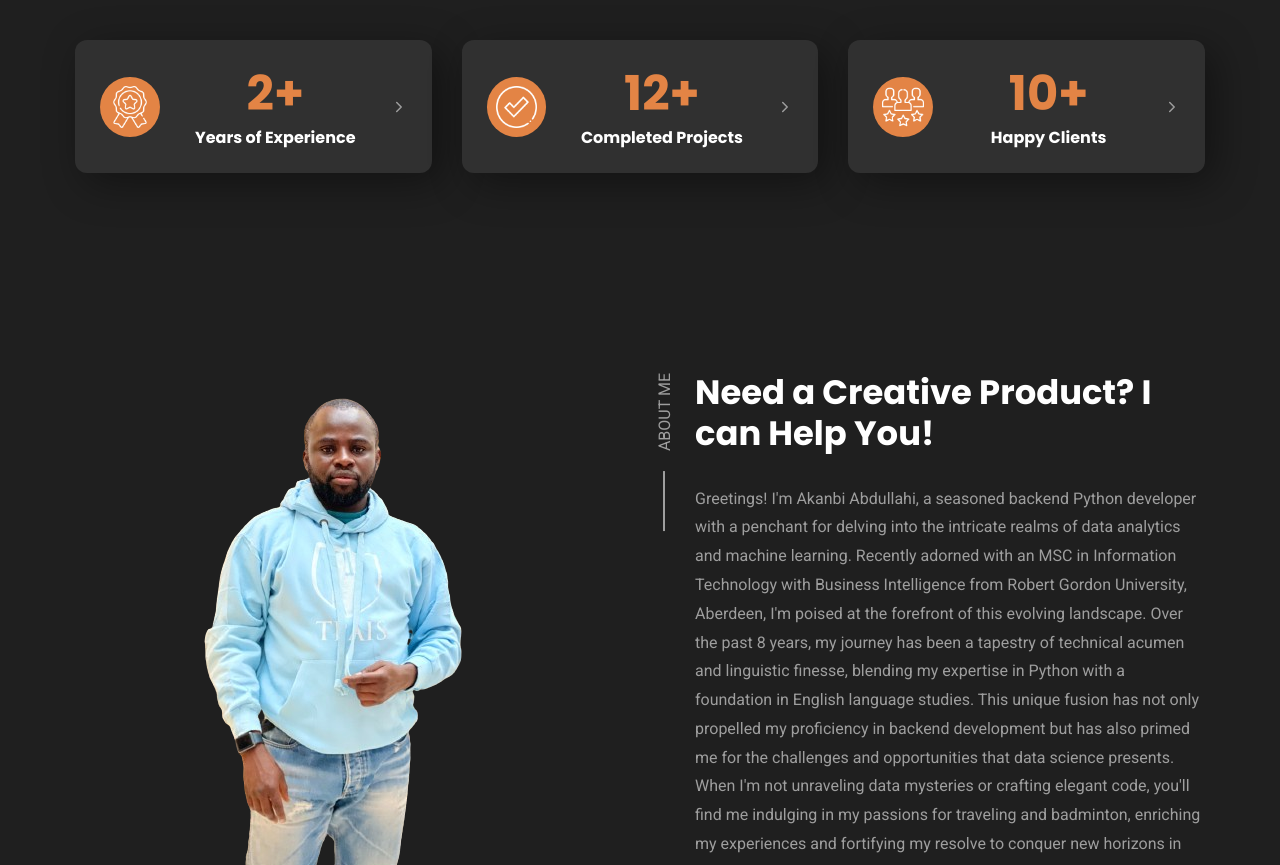
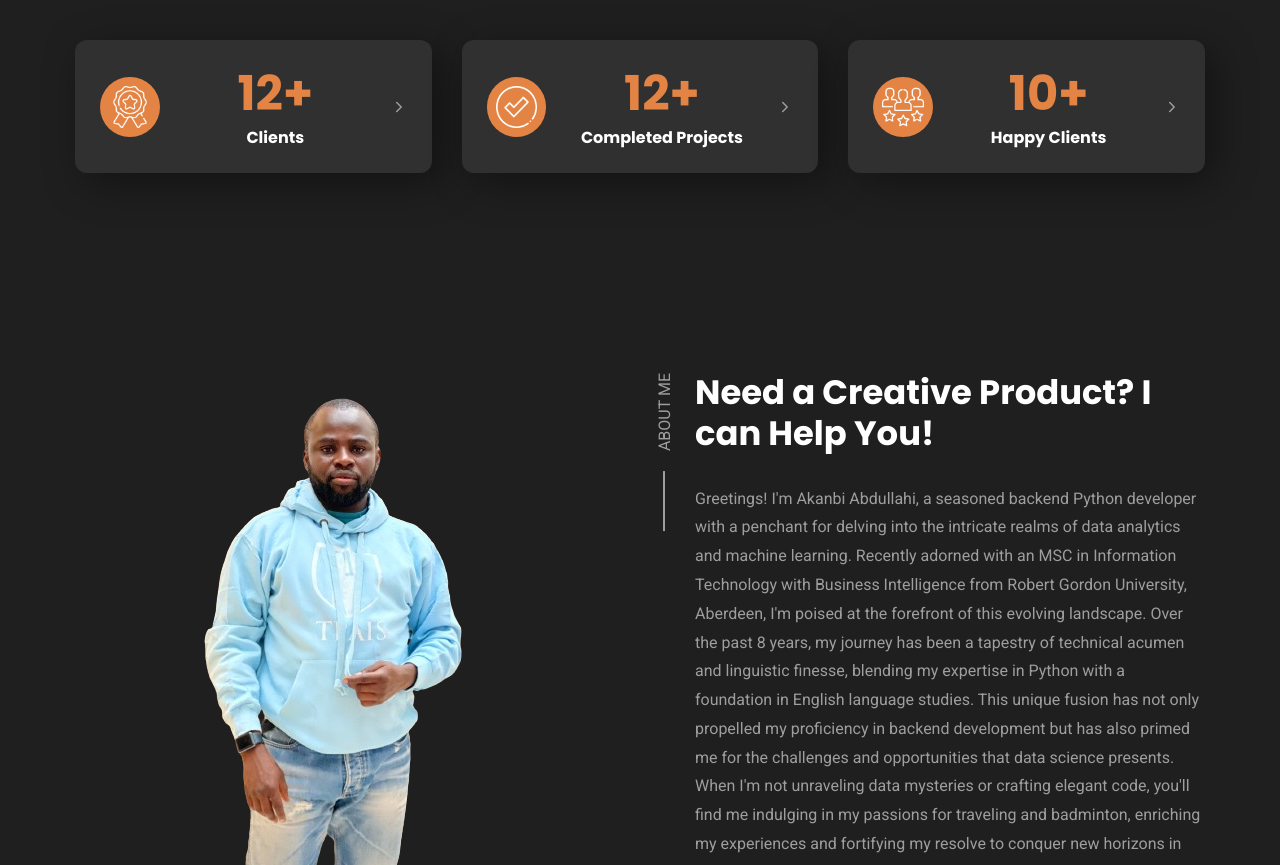
Before and after one commit to icanbe444/github.io, a plain HTML site: page index.html in a window 1280 px wide. Shown: the part 960-1825 px from the top of the page. Drawn offline with nearby package versions, Linux system fonts and the light colour scheme; a web font is replaced by a local one.

Commit message:
Changed 2+ years of experience to 12+ customers

```diff
--- a/index.html
+++ b/index.html
@@ -171,7 +171,7 @@
               </div>
 
               <h2 class="h2 card-title">
-                2+ <strong>Years of Experience</strong>
+                12+ <strong>Clients</strong>
               </h2>
 
               <ion-icon name="chevron-forward-outline"></ion-icon>
```
